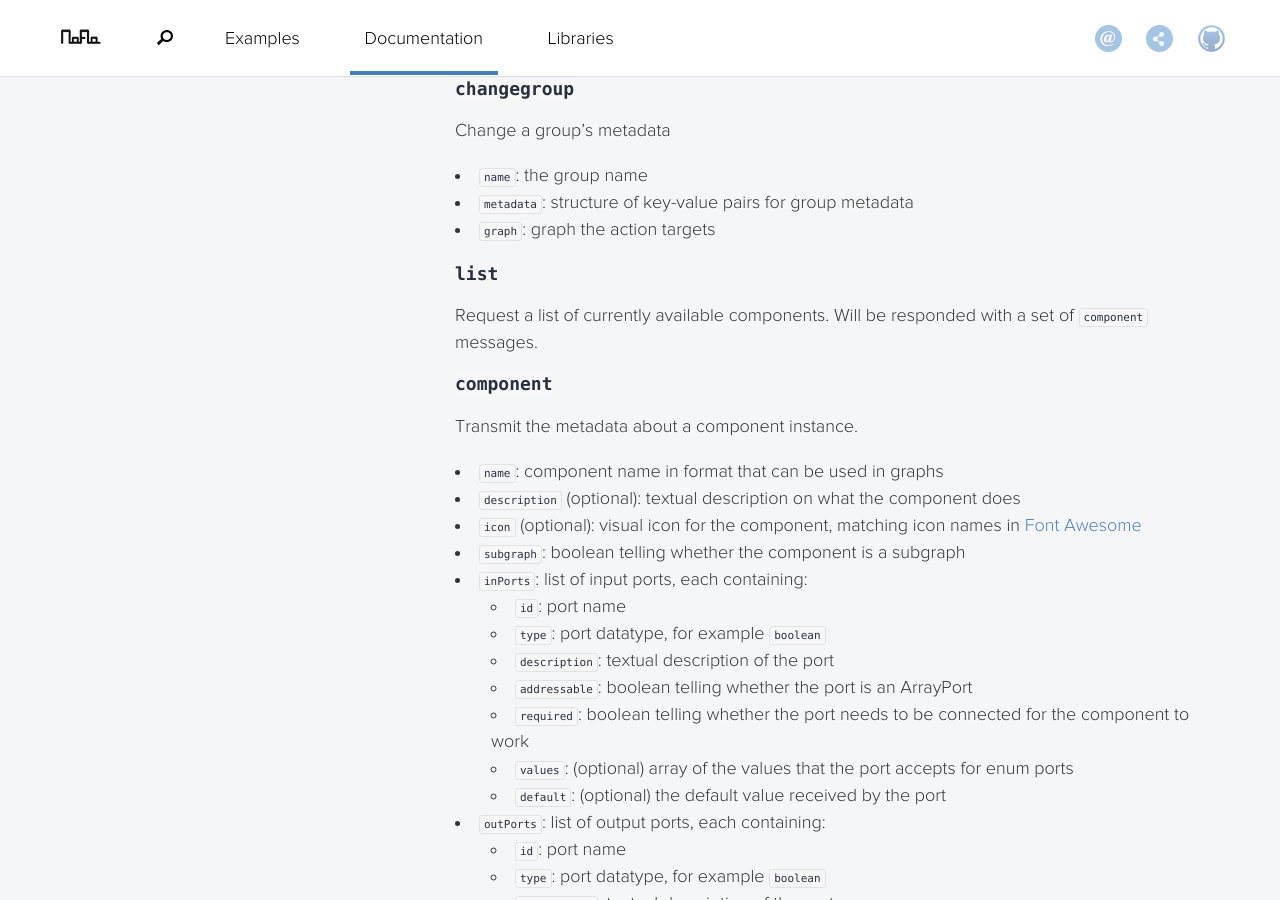
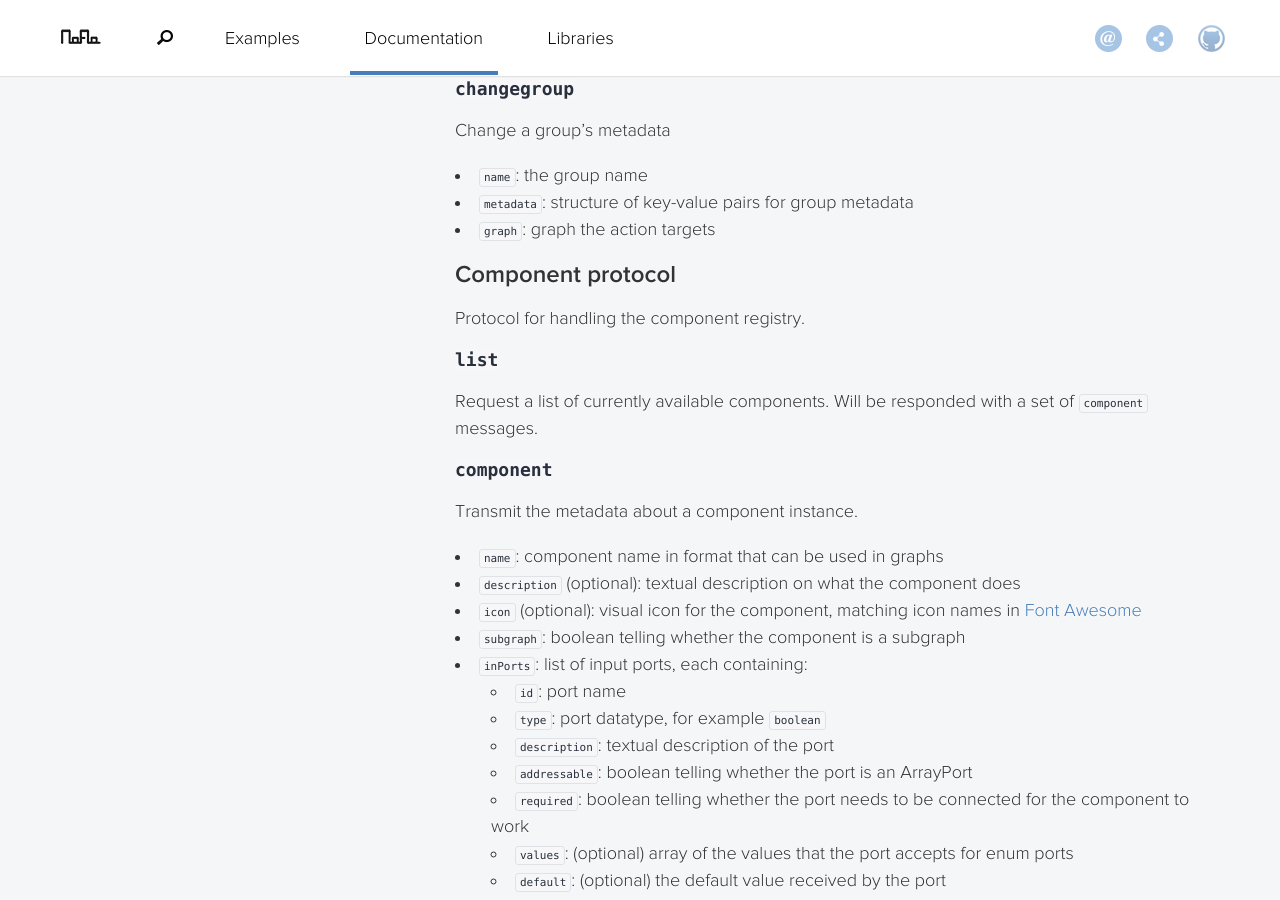
Before and after one commit to noflo/noflo.github.io, a Jekyll site: the page built from documentation/_posts/2013-07-09-protocol.md, in a window 1280 px wide and 900 px high, scrolled down 8676 px. Built offline with Jekyll 4.4.1, drawn with Linux system fonts in a browser that asks for light colours; nearby versions of some CDN libraries; Markdown is read by kramdown in place of the engine named in the settings.

Commit message:
protocol: fix wrongly removed header

```diff
--- a/documentation/_posts/2013-07-09-protocol.md
+++ b/documentation/_posts/2013-07-09-protocol.md
@@ -323,6 +323,12 @@ Change a group's metadata
 * `metadata`: structure of key-value pairs for group metadata
 * `graph`: graph the action targets
 
+<a id="component"></a>
+
+## Component protocol
+
+Protocol for handling the component registry.
+
 ### `list`
 
 Request a list of currently available components. Will be responded with a set of `component` messages.
```
